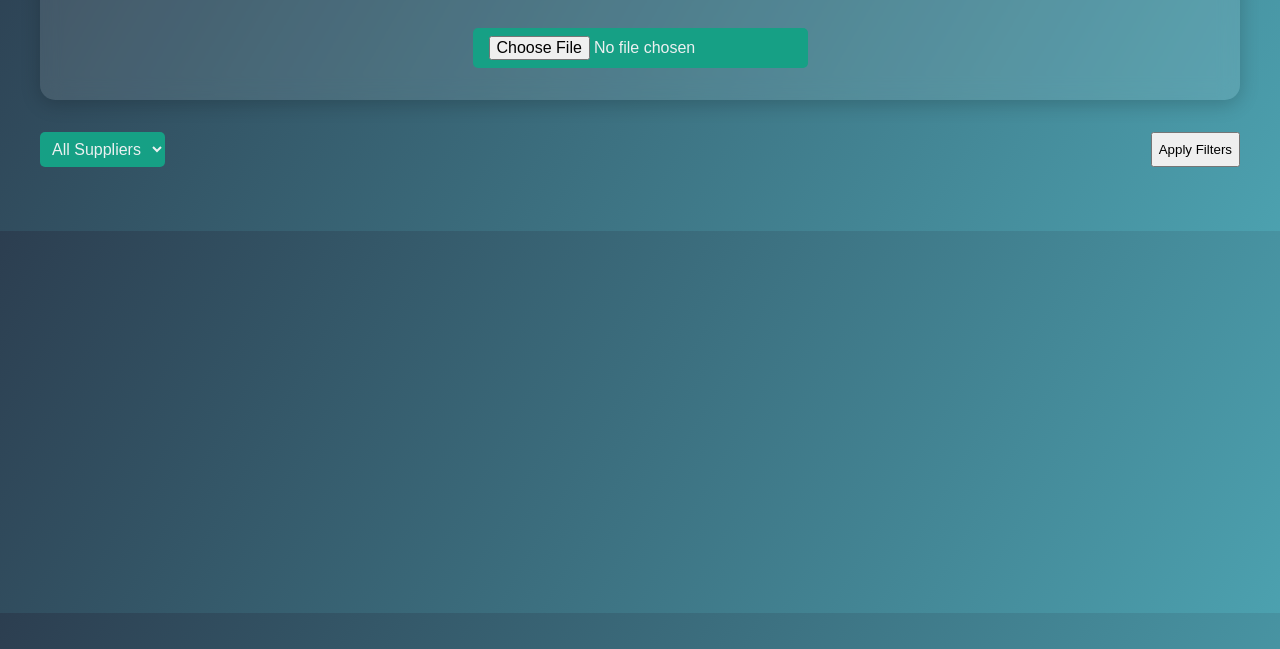
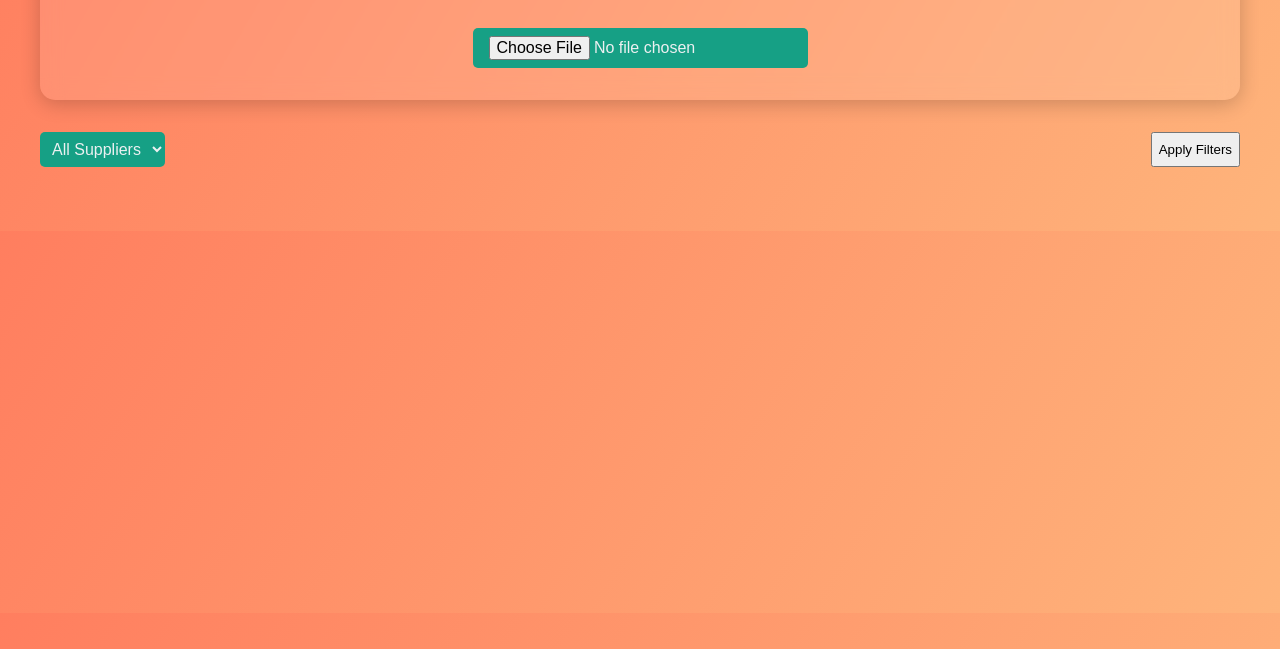
Before and after one commit to Shaha108/ibm-leadtimeAnalys, a plain HTML site: page index.html in a window 1280 px wide. Shown: the part 151-800 px from the top of the page. Drawn offline with nearby package versions, Linux system fonts and the light colour scheme.

Commit message:
Update index.html

```diff
--- a/index.html
+++ b/index.html
@@ -9,7 +9,7 @@
         body {
             font-family: Arial, sans-serif;
             margin: 2rem;
-            background: linear-gradient(120deg, #2c3e50, #4ca1af);
+            background: linear-gradient(120deg, #ff7e5f, #feb47b);
             color: #ecf0f1;
         }
         .container {
```
